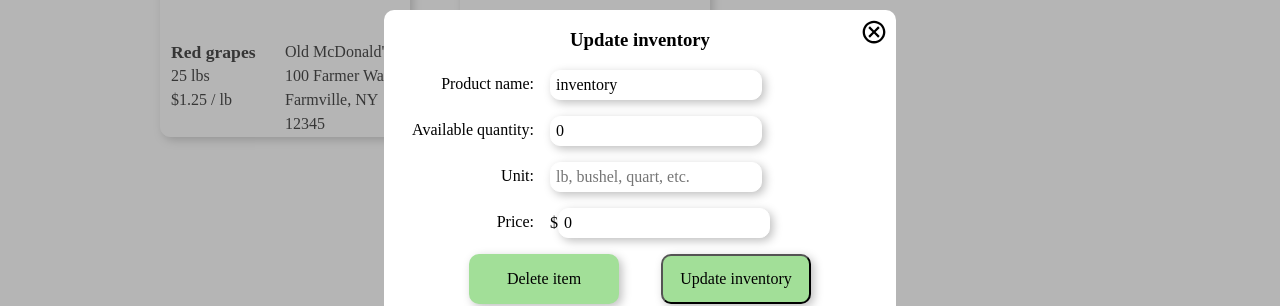
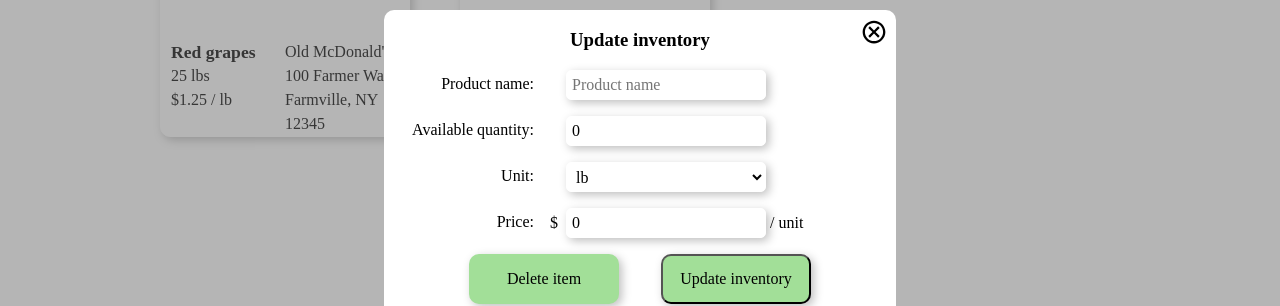
Before and after one commit to BW-Farm-Fresh-Produce/Frontend, a React (Create React App) app in the folder farm-fresh/: page /login in a window 1280 px wide. Both pictures are taken after a click on the element "Add item". Shown: the part 235-541 px from the top of the page. Built offline with nearby package versions, Linux system fonts and the light colour scheme.

Commit message:
Change quantity unit to dropdown select

```diff
--- a/farm-fresh/src/components/Farmer.js
+++ b/farm-fresh/src/components/Farmer.js
@@ -38,21 +38,17 @@ const AddIcon = styled(IoIosAddCircleOutline)`
 `;
 
 const Modal = ({ functionality, item, productId, setModalOpen }) => {
-    // let productName = item.name;
-
-    // if (item.name === "inventory") {
-    //     productName = "";
-    // }
-
     return (
         <ModalBg>
             <ModalFormContainer>
                 <CloseIcon onClick={() => setModalOpen(false)} />
-                {
+                {item.name ? (
                     <FormTitle>
                         {functionality} {item.name}{" "}
                     </FormTitle>
-                }
+                ) : (
+                    <FormTitle>{functionality} inventory </FormTitle>
+                )}
                 <FormikProductForm {...item} />
             </ModalFormContainer>
         </ModalBg>
@@ -115,13 +111,13 @@ export default () => {
                 <AddIcon
                     onClick={() => {
                         setModalOpen(!modalOpen);
-                        setEditItem({}); // work around to be able to reuse Modal component
+                        setEditItem({}); // reset editItem
                     }}
                 />
                 <p
                     onClick={() => {
                         setModalOpen(!modalOpen);
-                        setEditItem({ name: "inventory" }); // work around to be able to reuse Modal component
+                        setEditItem({}); // reset editItem
                     }}
                 >
                     Add item
--- a/farm-fresh/src/components/ProductForm.js
+++ b/farm-fresh/src/components/ProductForm.js
@@ -18,12 +18,16 @@ const Label = styled.label`
 
 const Input = styled(Field)`
     width: 200px;
+    height: 30px;
     border: 1px solid #ffffff;
-    border-radius: 10px;
+    border-radius: 5px;
     font-family: inherit;
     font-size: 100%;
     padding: 5px;
     box-shadow: 3px 3px 10px rgba(0, 0, 0, 0.25);
+    box-sizing: border-box;
+    background: white;
+    margin-left: ${props => (props.isPrice ? "0.5rem" : "1rem")};
 `;
 
 const ButtonContainer = styled.div`
@@ -89,12 +93,6 @@ const ProductForm = ({
         quantity_unit: "",
         price: 0
     });
-
-    // const handleChange = e => {
-    //     let value = e.target.value;
-
-    //     setProduct({ ...product, [e.target.name]: value });
-    // };
 
     const handleDelete = ({ productId }) => {
         // needs to delete item from database
@@ -167,12 +165,18 @@ const ProductForm = ({
                 <Label htmlFor="quantity_unit">Unit: </Label>
                 <div>
                     <Input
-                        type="text"
+                        as="select"
                         name="quantity_unit"
-                        placeholder="lb, bushel, quart, etc."
-                        value={values.quantity_unit}
                         onChange={handleChange}
-                    />{" "}
+                    >
+                        <option disabled>Choose a unit</option>
+                        <option value="lb">lb</option>
+                        <option value="quart">quart</option>
+                        <option value="pint">pint</option>
+                        <option value="gallon">gallon</option>
+                        <option value="peck">peck</option>
+                        <option value="bushel">bushel</option>
+                    </Input>
                     {touched.quantity_unit && errors.quantity_unit && (
                         <Error>{errors.quantity_unit}</Error>
                     )}
@@ -181,12 +185,14 @@ const ProductForm = ({
                 <div>
                     $
                     <Input
+                        isPrice={true}
                         type="number"
                         name="price"
                         placeholder="Price"
                         value={values.price}
                         onChange={handleChange}
                     />{" "}
+                    / {values.quantity_unit}
                     {touched.price && errors.price && (
                         <Error>{errors.price}</Error>
                     )}
@@ -207,7 +213,7 @@ const FormikProductForm = withFormik({
         return {
             name: props.name || "",
             quantity: props.quantity || 0,
-            quantity_unit: props.quantity_unit || "",
+            quantity_unit: props.quantity_unit || "unit",
             price: props.price || 0
         };
     },
@@ -238,7 +244,7 @@ const FormikProductForm = withFormik({
         //     )
         //     .then(res => {
         //         console.log("Item successfully submitted: ", res);
-        //         alert("Invenvoty successfully updated");
+        //         alert("Inventory successfully updated");
         //         setStatus(res.data);
         //         resetForm();
         //     })
```
